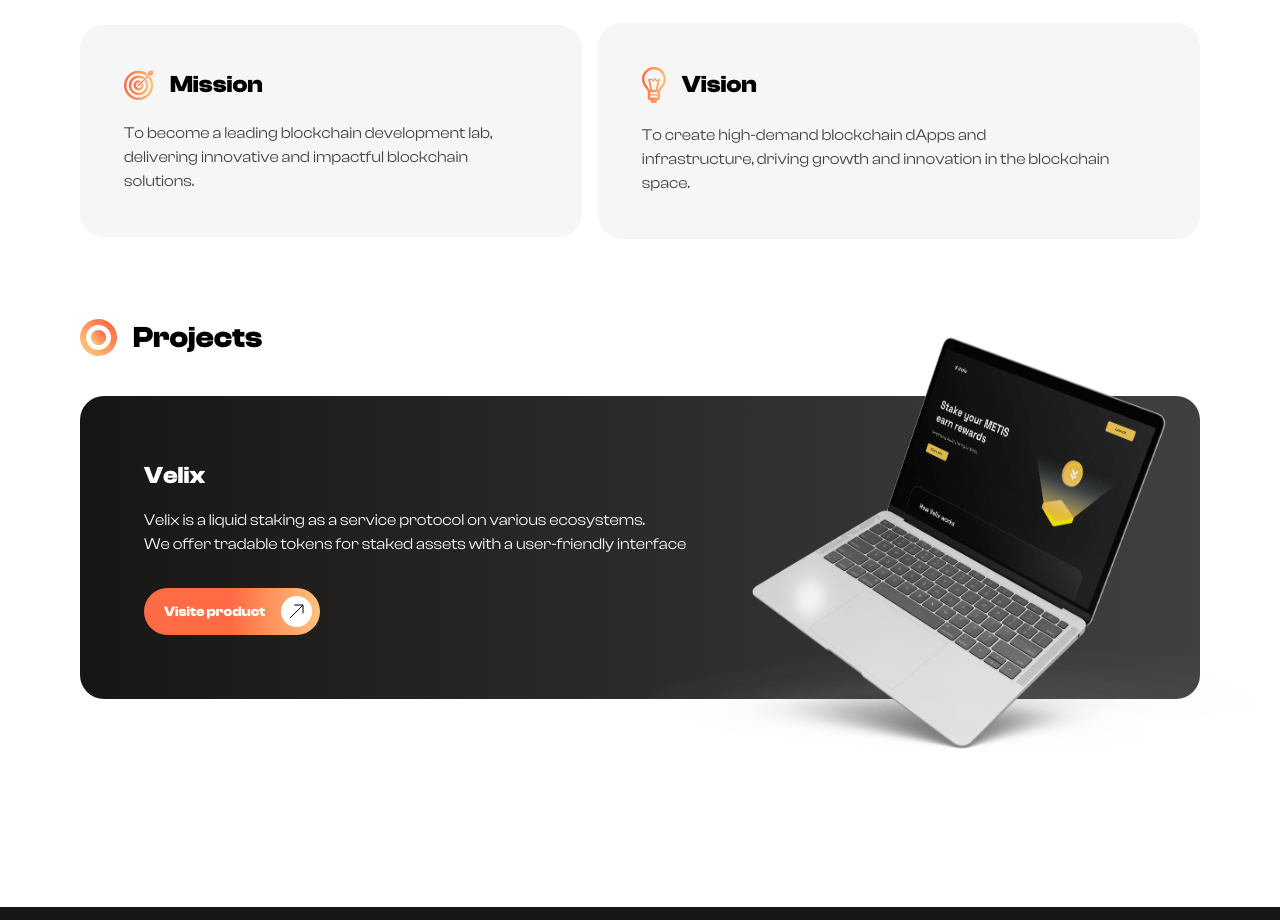
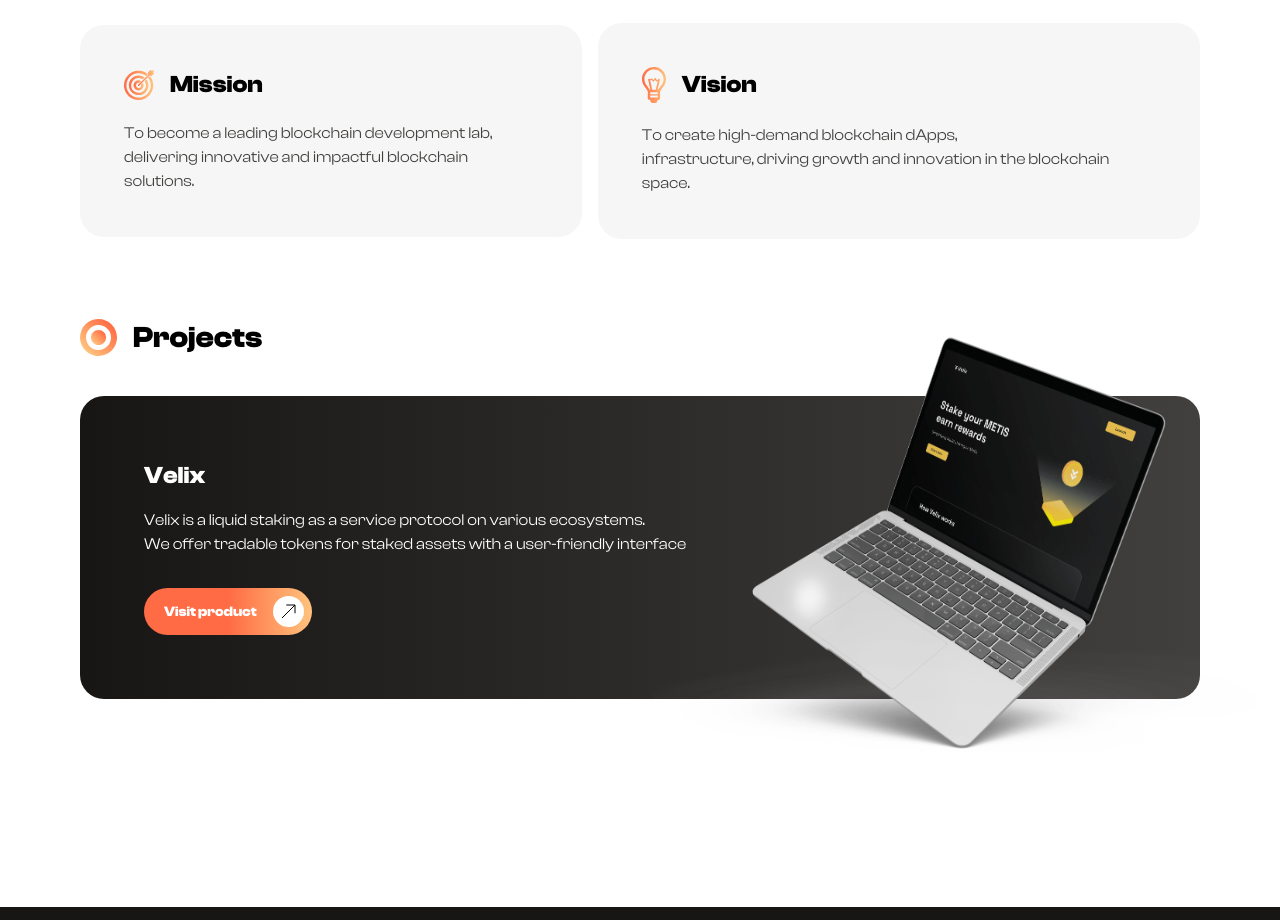
Before and after one commit to QuariLabs/quarilabs-website, a Next.js app: page / in a window 1280 px wide. Shown: the part 860-1780 px from the top of the page. Built offline with nearby package versions, Linux system fonts and the light colour scheme.

Commit message:
fix: correct grammar and punctuation in gettoknowus and project components

```diff
--- a/src/components/sections/GetToKnowUs.tsx
+++ b/src/components/sections/GetToKnowUs.tsx
@@ -35,7 +35,7 @@ const GetToKnowUs = () => {
               Vision
             </h2>
             <p className="text-quari-gray-500 mt-5">
-              To create high-demand blockchain dApps and
+              To create high-demand blockchain dApps,
               <br /> infrastructure, driving growth and innovation in the
               blockchain space.
             </p>
--- a/src/components/sections/Project.tsx
+++ b/src/components/sections/Project.tsx
@@ -24,7 +24,7 @@ const Project = () => {
           target="_blank"
           className="w-fit mt-8 flex py-2 pl-5 pr-2 text-sm font-clashDisplay font-bold text-white items-center rounded-full gap-4 bg-gradient-to-r from-quari-orange-500 via-quari-orange-500 to-quari-orange-300"
         >
-          Visite product
+          Visit product
           <span className="bg-white rounded-full p-2">
             <ArrowUpIcon className="stroke-black" />
           </span>
```
